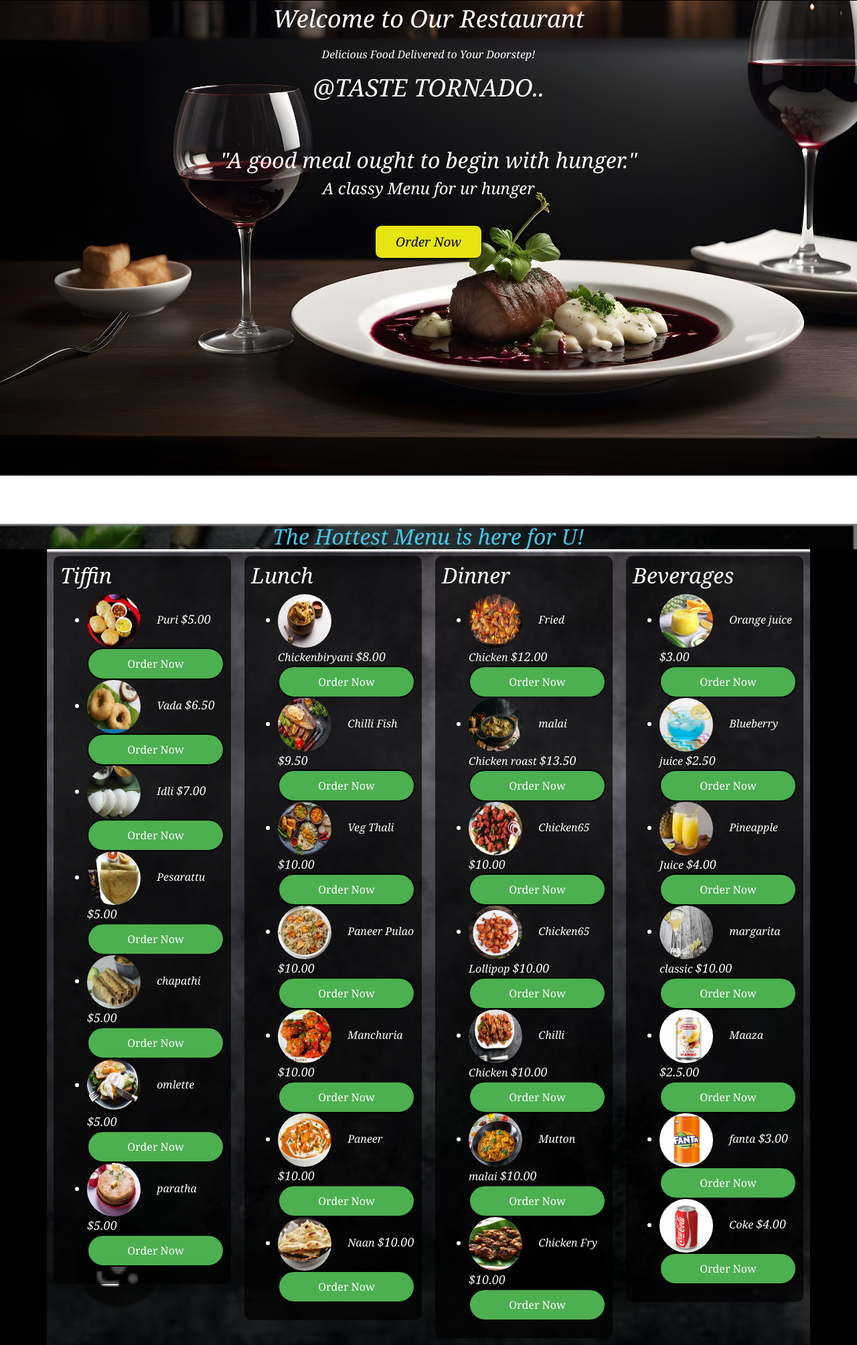
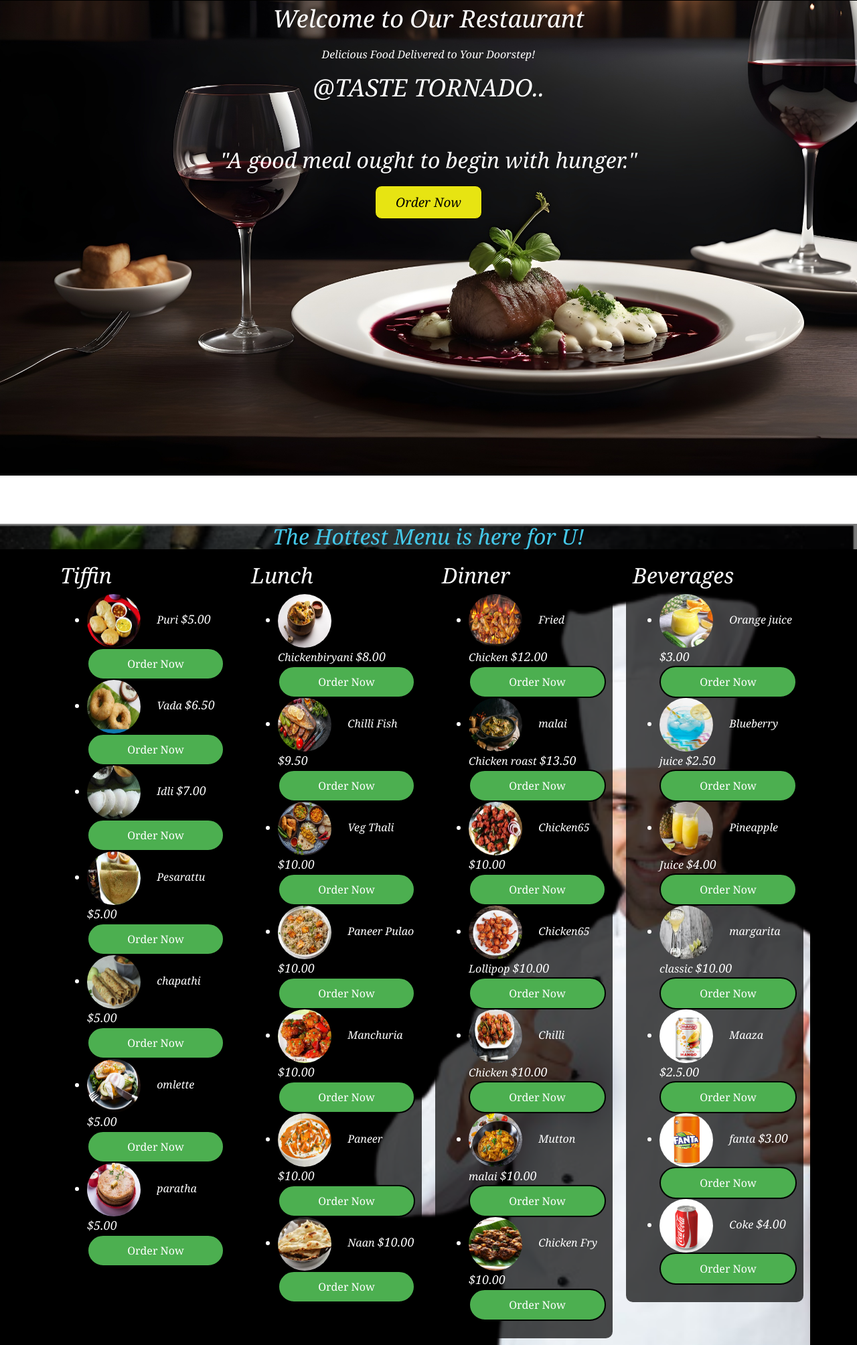
Before and after one commit to PranaHub27/Taste-Tornado-website, a plain HTML site: page index.html in a window 1280 px wide. Shown: the part 90-2098 px from the top of the page at 67% size. Drawn offline with nearby package versions, Linux system fonts and the light colour scheme; a web font is replaced by a local one.

Commit message:
index.html

```diff
--- a/index.html
+++ b/index.html
@@ -54,7 +54,7 @@
       margin-right: 20px;
     }
 
-    m #navbar ul li:last-child {
+     #navbar ul li:last-child {
       margin-right: 10px;
       /* Remove margin from last item */
     }
@@ -124,7 +124,7 @@
 
     .container {
       display: flex;
-      background-image: url('WALL.png');
+      background-image: url('1.png');
       background-size: cover;
       justify-content: center;
       align-items: flex-start;
@@ -370,7 +370,6 @@
       <p>Delicious Food Delivered to Your Doorstep!</p>
       <h1>@TASTE TORNADO..</h1><br><br>
       <h2>"A good meal ought to begin with hunger."</h2>
-      <h3>A classy Menu for ur hunger</h3>
       <a href="#order-section" class="btn">Order Now</a>
     </div>
   </section>
```
